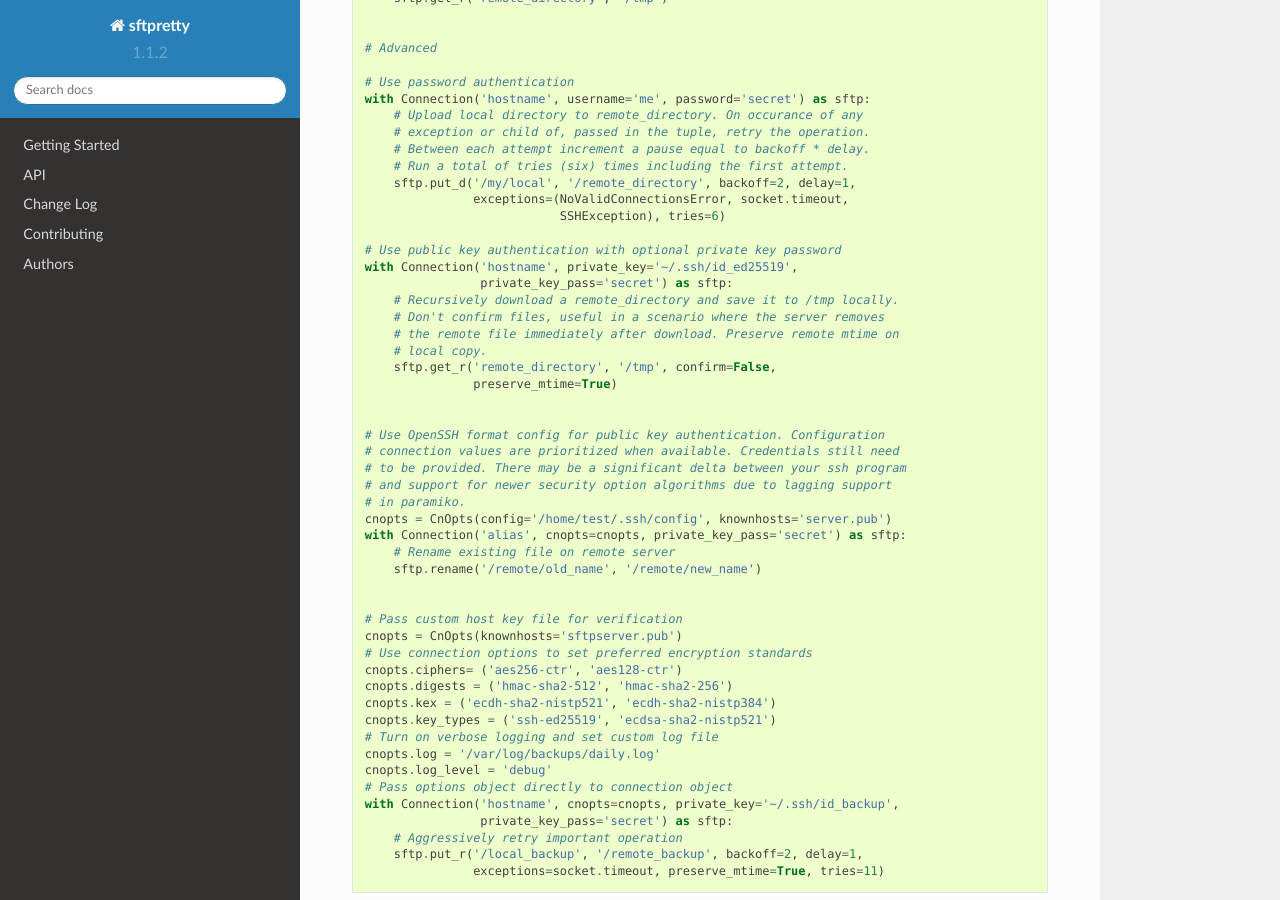
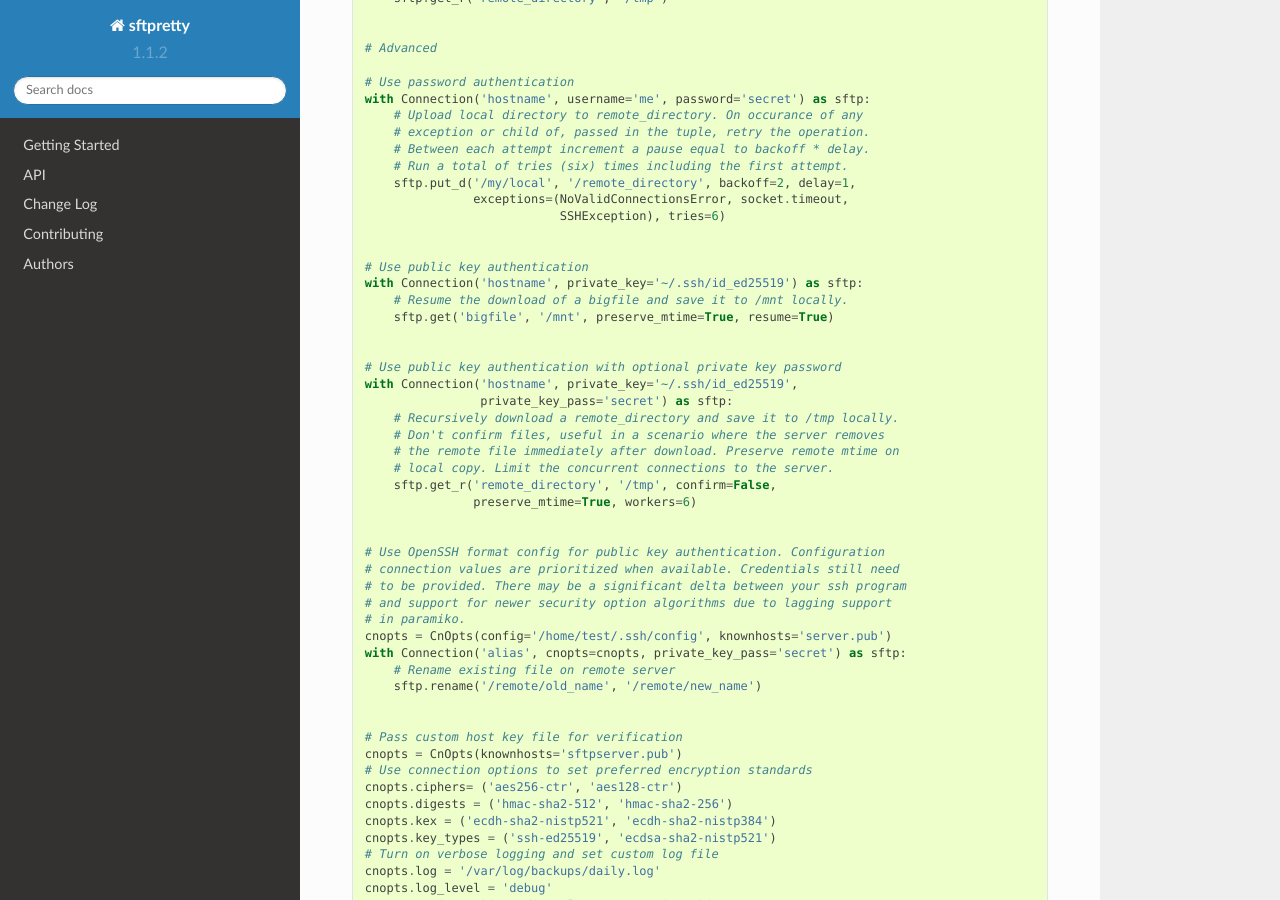
Before and after one commit to byteskeptical/sftpretty, a Sphinx documentation site: the page built from docs/index.rst, in a window 1280 px wide and 900 px high, scrolled down 1031 px. Built offline with Sphinx 7.4.7 and the Read the Docs theme 2.0.0, drawn with Linux system fonts in a browser that asks for light colours.

Commit message:
updating wording around default worker numbers to match upstream, adding example in README of new workers attribute, version bump

```diff
--- a/README.rst
+++ b/README.rst
@@ -61,6 +61,12 @@ Example
                                SSHException), tries=6)
 
 
+   # Use public key authentication
+    with Connection('hostname', private_key='~/.ssh/id_ed25519') as sftp:
+        # Resume the download of a bigfile and save it to /mnt locally.
+        sftp.get('bigfile', '/mnt', preserve_mtime=True, resume=True)
+
+
     # Use public key authentication with optional private key password
     with Connection('hostname', private_key='~/.ssh/id_ed25519',
                     private_key_pass='secret') as sftp:
--- a/docs/authors.rst
+++ b/docs/authors.rst
@@ -1,6 +1,6 @@
 Authors
 =======
-    Contributors of code, tests and documentation to the project who have agreed to have their work enjoined into the project and project license (BSD).
+Contributors of code, tests and documentation to the project who have agreed to have their work enjoined into the project and project license (BSD).
 
 
 Acknowledgment
--- a/docs/contributing.rst
+++ b/docs/contributing.rst
@@ -20,6 +20,7 @@ Code
         a. Setup CI testing for your Fork. Currently testing is done on Github Actions but feel free to use the testing framework of your choosing.
         b. Testing features that concern chmod, chown on Windows is NOT supported. Testing compression has to be ran against a local compatible sshd and not the plugin as it does NOT support this test.
         c. You will need to setup an ssh daemon on your local machine and create a user: copy the contents of id_sftpretty.pub to the newly created user's authorized_keys file -- Tests that can only be run locally are skipped using the @skip_if_ci decorator so they don't fail when the test suite is run on the CI server.
+
     #. Ensure that your name is added to the end of the :doc:`authors` file using the format Name <email@domain.com> (url), where the (url) portion is optional.
     #. Submit a Pull Request to the project.
 
--- a/docs/cookbook.rst
+++ b/docs/cookbook.rst
@@ -272,7 +272,7 @@ local directory to a remote one via SFTP.
 :meth:`sftpretty.Connection.put_r`
 ----------------------------------
 This method copies all files *and* directories from a local path to a remote
-path.  It creates directories, and happily succeeds even if the target
+path. It creates directories, and happily succeeds even if the target
 directories already exist.
 
 .. code-block:: python
@@ -388,7 +388,7 @@ SFTPAttribute.filename, instead of paramiko's arbitrary order.
 :meth:`sftpretty.Connection.mkdir`
 ----------------------------------
 Just like :meth:`.chmod`, the mode is an integer representation of the octal
-number to use.  Just like the unix cmd, `chmod` you use 744 not 0744 or 0o744.
+number to use. Just like the unix cmd, `chmod` you use 744 not 0744 or 0o744.
 
 .. code-block:: python
 
--- a/docs/index.rst
+++ b/docs/index.rst
@@ -60,15 +60,22 @@ Example
                    exceptions=(NoValidConnectionsError, socket.timeout,
                                SSHException), tries=6)
 
+
+    # Use public key authentication
+    with Connection('hostname', private_key='~/.ssh/id_ed25519') as sftp:
+        # Resume the download of a bigfile and save it to /mnt locally.
+        sftp.get('bigfile', '/mnt', preserve_mtime=True, resume=True)
+
+
     # Use public key authentication with optional private key password
     with Connection('hostname', private_key='~/.ssh/id_ed25519',
                     private_key_pass='secret') as sftp:
         # Recursively download a remote_directory and save it to /tmp locally.
         # Don't confirm files, useful in a scenario where the server removes
         # the remote file immediately after download. Preserve remote mtime on
-        # local copy.
+        # local copy. Limit the concurrent connections to the server.
         sftp.get_r('remote_directory', '/tmp', confirm=False,
-                   preserve_mtime=True)
+                   preserve_mtime=True, workers=6)
 
 
     # Use OpenSSH format config for public key authentication. Configuration
```
Also changed, not shown: sftpretty/__init__.py (+4 -4 lines).
